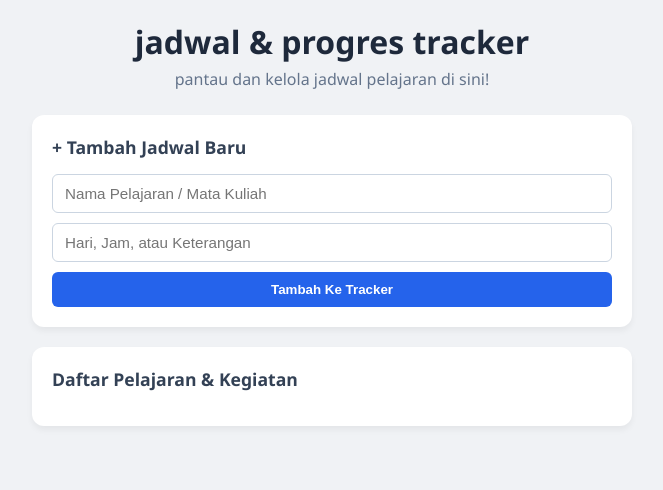
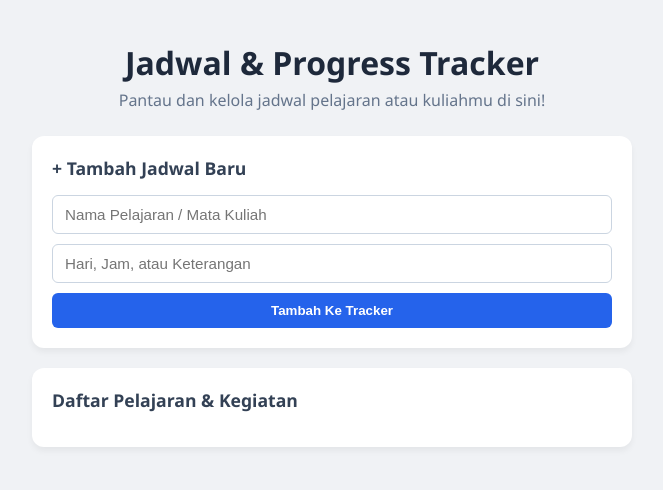
Before and after one commit to noctarex27/tracker-pembelajaran, a plain HTML site: page index.html in a window 1280 px wide. Shown: the whole page, without its empty margins (308-971 px from the left). Drawn offline with Linux system fonts and the light colour scheme.

Commit message:
Update index.html

```diff
--- a/index.html
+++ b/index.html
@@ -1,26 +1,32 @@
+<!DOCTYPE html>
+<html lang="id">
 <head>
   <meta charset="UTF-8">
-    <meta name ="viewport"content="width=device-width, initial-scale=1.0">
-  <title>jadwal & progres tracker</title>
+  <meta name="viewport" content="width=device-width, initial-scale=1.0">
+  <title>Jadwal & Progress Tracker</title>
   <link rel="stylesheet" href="style.css">
 </head>
 <body>
+
   <div class="container">
-    <h1>jadwal & progres tracker</h1>
-    <p class="subtitle">pantau dan kelola jadwal pelajaran di sini!</p>
-     <div class="card form-section">
-       <h2>+ Tambah Jadwal Baru</h2>
+    <h1>Jadwal & Progress Tracker</h1>
+    <p class="subtitle">Pantau dan kelola jadwal pelajaran atau kuliahmu di sini!</p>
+
+    <div class="card form-section">
+      <h2>+ Tambah Jadwal Baru</h2>
       <div class="form-group">
         <input type="text" id="matkulInput" placeholder="Nama Pelajaran / Mata Kuliah">
         <input type="text" id="hariInput" placeholder="Hari, Jam, atau Keterangan">
         <button id="addBtn">Tambah Ke Tracker</button>
       </div>
     </div>
+
     <div class="card list-section">
       <h2>Daftar Pelajaran & Kegiatan</h2>
-      <ul id="trackerList">
-        </ul>
+      <ul id="trackerList"></ul>
     </div>
   </div>
+
   <script src="script.js"></script>
 </body>
+</html>
```
